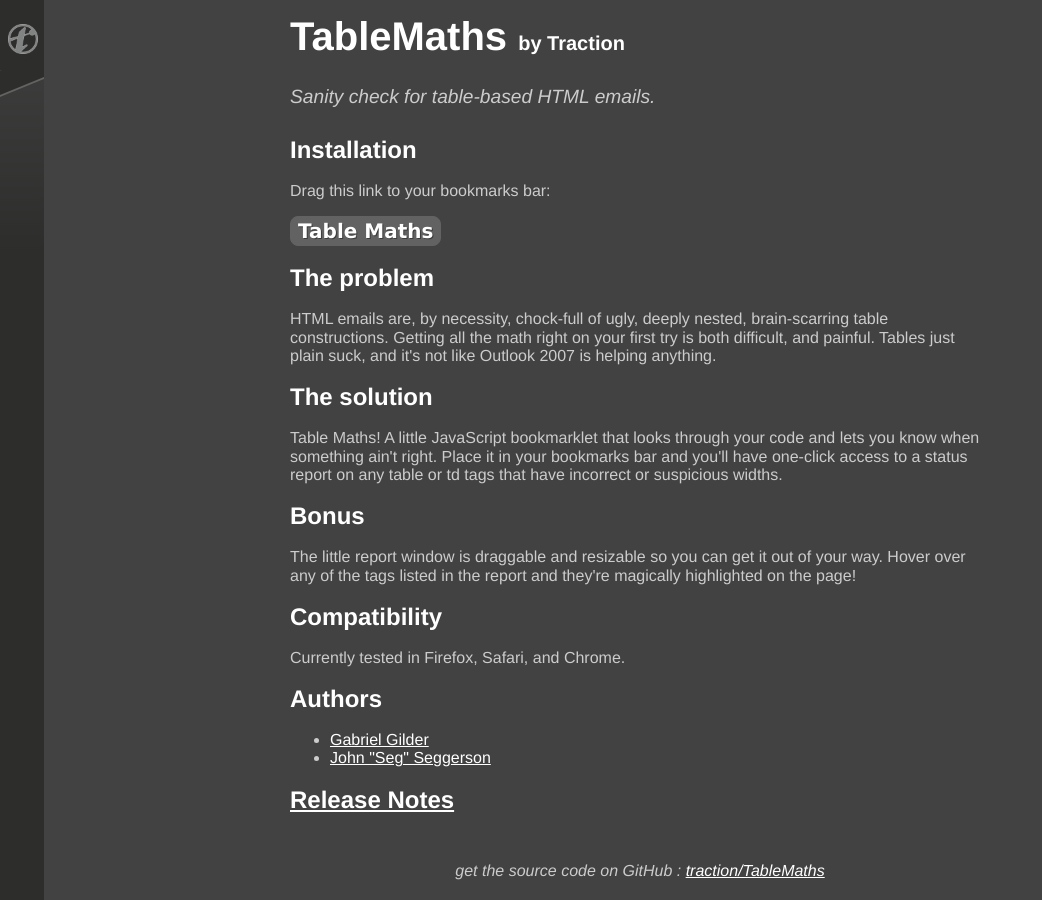
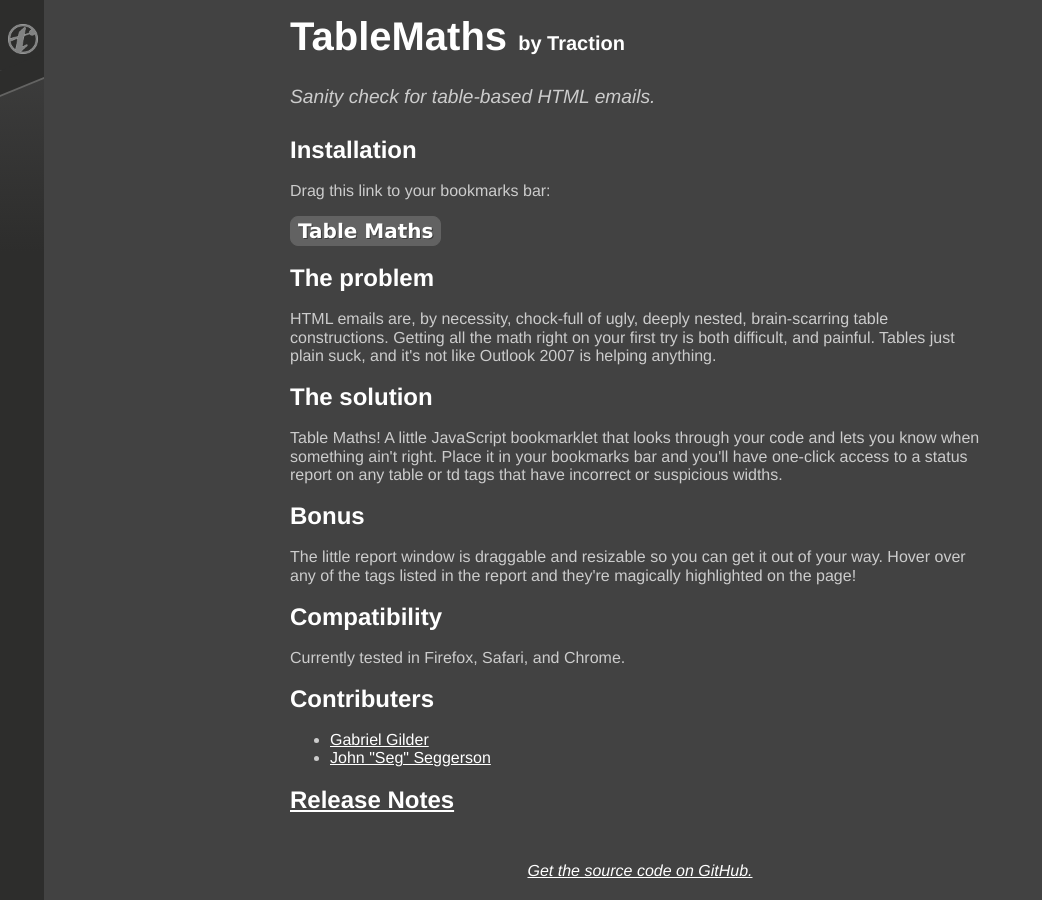
Before and after one commit to traction/TableMaths, a Jekyll site: the page built from index.html, in a window 1280 px wide. Shown: the whole page, without its empty margins (0-1042 px from the left). Built offline with Jekyll 4.4.1, drawn with Linux system fonts in a browser that asks for light colours; nearby versions of some CDN libraries.

Commit message:
* Minor copy changes to index page.

```diff
--- a/index.html
+++ b/index.html
@@ -22,7 +22,7 @@
 <h2>Compatibility</h2>
 <p>Currently tested in Firefox, Safari, and Chrome.</p>
 
-<h2>Authors</h2>
+<h2>Contributers</h2>
 <ul>
   <li><a href="https://github.com/ggilder">Gabriel Gilder</a></li>
   <li><a href="https://github.com/TheSeg">John "Seg" Seggerson</a></li>
@@ -31,5 +31,5 @@
 <h2><a href="./releases.html">Release Notes</a></h2>
 
 <div class="footer">
-  get the source code on GitHub : <a href="https://github.com/traction/TableMaths">traction/TableMaths</a>
+  <a href="https://github.com/traction/TableMaths">Get the source code on GitHub.</a>
 </div>
```
